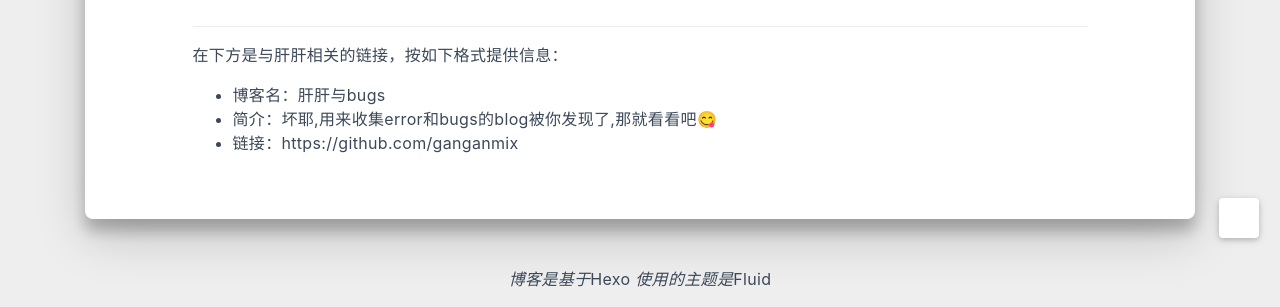
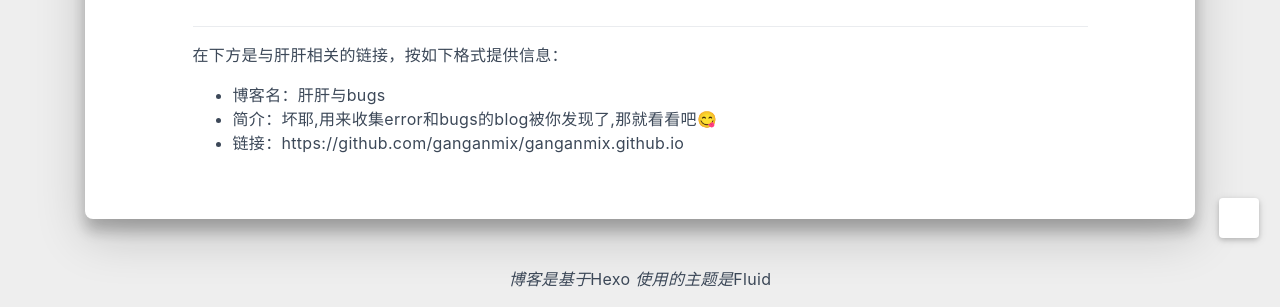
Before and after one commit to ganganmix/ganganmix.github.io, a plain HTML site: page links/index.html in a window 1280 px wide. Shown: the part 622-929 px from the top of the page. Drawn offline with nearby package versions, Linux system fonts and the light colour scheme; some packages are replaced by stand-ins of ours; a script that the page names is missing; some icons are missing; a small style sheet from the web is missing.

Commit message:
Site updated: 2023-01-11 20:47:35

```diff
--- a/links/index.html
+++ b/links/index.html
@@ -256,7 +256,7 @@
 
   <!-- Custom -->
   <div class="custom mx-auto">
-    <hr><p>在下方是与肝肝相关的链接，按如下格式提供信息：</p><ul><li>博客名：肝肝与bugs</li><li>简介：坏耶,用来收集error和bugs的blog被你发现了,那就看看吧😋</li><li>链接：https://github.com/ganganmix</li></ul>
+    <hr><p>在下方是与肝肝相关的链接，按如下格式提供信息：</p><ul><li>博客名：肝肝与bugs</li><li>简介：坏耶,用来收集error和bugs的blog被你发现了,那就看看吧😋</li><li>链接：https://github.com/ganganmix/ganganmix.github.io</li></ul>
   </div>
 
 
```
Also changed, not shown: about/index.html (+2 -2 lines).
